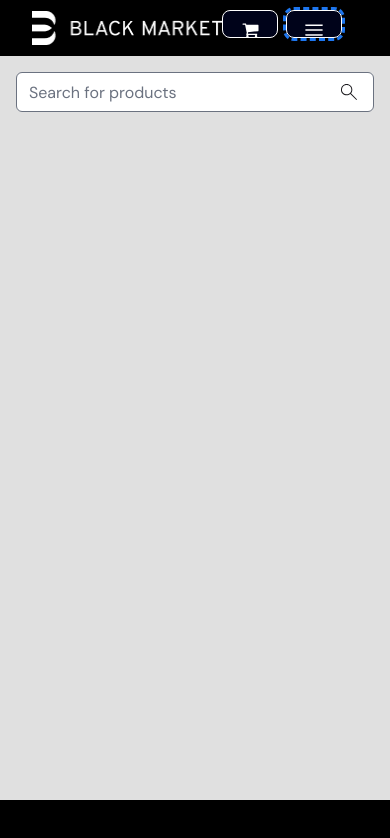
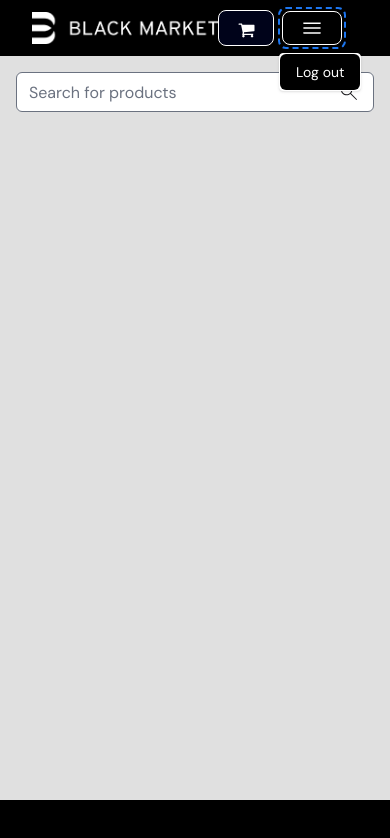
Before and after one commit to frankvielma/rs-blackmarket-fv, a Next.js app: page /dashboard in a window 390 px wide. Both pictures are taken after a click on the button 314 px from the left and 23 px from the top of the page. Shown: the top 838 px of the page. Built offline with nearby package versions, Linux system fonts and the light colour scheme.

Commit message:
fix dropdown in mobile view

```diff
--- /dev/null
+++ b/components/DropdownBig.tsx
@@ -0,0 +1,29 @@
+import { Dropdown } from 'flowbite-react'
+import { deleteCookie } from 'cookies-next'
+import { useRouter } from 'next/navigation'
+
+export default function DropdownBig() {
+  const router = useRouter()
+
+  const LogOut = () => {
+    deleteCookie('access_token')
+    router.push('/login')
+  }
+
+  return (
+    <>
+      <div className="custom-focus space-x-2 rounded-md border-none bg-black text-white hover:bg-hover active:bg-hover active:outline-none active:ring-2 active:ring-offset-2 hidden lg:block">
+        <Dropdown label='My Account' arrowIcon={true} size="lg">
+          <Dropdown.Divider />
+          <Dropdown.Item
+            id="logout"
+            onClick={LogOut}
+            className="custom-focus space-x-2 rounded-md border-none bg-black px-4 text-white hover:bg-hover active:bg-hover active:outline-none active:ring-2 active:ring-offset-2"
+          >
+            Log out
+          </Dropdown.Item>
+        </Dropdown>
+      </div>
+    </>
+  )
+}
--- a/components/DropdownCustom.tsx
+++ /dev/null
@@ -1,27 +0,0 @@
-import { Dropdown } from 'flowbite-react'
-import { deleteCookie } from 'cookies-next'
-import { useRouter } from 'next/navigation'
-
-export default function DropdownCustom() {
-  const router = useRouter()
-
-  const LogOut = () => {
-    deleteCookie('access_token')
-    router.push('/login')
-  }
-
-  return (
-    <div className="custom-focus space-x-2 rounded-md border-none bg-black text-white hover:bg-hover active:bg-hover active:outline-none active:ring-2 active:ring-offset-2">
-      <Dropdown label="My Account" size="lg">
-        <Dropdown.Divider />
-        <Dropdown.Item
-          id="logout"
-          onClick={LogOut}
-          className="custom-focus space-x-2 rounded-md border-none bg-black px-4 text-white hover:bg-hover active:bg-hover active:outline-none active:ring-2 active:ring-offset-2"
-        >
-          Log out
-        </Dropdown.Item>
-      </Dropdown>
-    </div>
-  )
-}
--- /dev/null
+++ b/components/DropdownSmall.tsx
@@ -0,0 +1,30 @@
+import { Dropdown } from 'flowbite-react'
+import { deleteCookie } from 'cookies-next'
+import { useRouter } from 'next/navigation'
+import IconMenu from '@/components/IconMenu'
+
+export default function DropdownSmall() {
+  const router = useRouter()
+
+  const LogOut = () => {
+    deleteCookie('access_token')
+    router.push('/login')
+  }
+
+  return (
+    <>
+      <div className="custom-focus space-x-2 rounded-md border-none bg-black text-white hover:bg-hover active:bg-hover active:outline-none active:ring-2 active:ring-offset-2 lg:hidden">
+        <Dropdown label=<IconMenu/> arrowIcon={false} size="lg">
+          <Dropdown.Divider />
+          <Dropdown.Item
+            id="logout"
+            onClick={LogOut}
+            className="custom-focus space-x-2 rounded-md border-none bg-black px-4 text-white hover:bg-hover active:bg-hover active:outline-none active:ring-2 active:ring-offset-2"
+          >
+            Log out
+          </Dropdown.Item>
+        </Dropdown>
+      </div>
+    </>
+  )
+}
--- a/components/Header.tsx
+++ b/components/Header.tsx
@@ -2,7 +2,8 @@ import LogoHeader from '@/components/LogoHeader'
 import Link from 'next/link'
 import Cart from '@/components/Cart'
 import Button, { Variants, Sizes } from '@/components/Button'
-import Dropdown from '@/components/DropdownCustom'
+import DropdownBig from '@/components/DropdownBig'
+import DropdownSmall from '@/components/DropdownSmall'
 
 export default function Header() {
   return (
@@ -25,9 +26,7 @@ export default function Header() {
             }}
           />
         </div>
-        <div className="hidden lg:block">
-          <Dropdown />
-        </div>
+        <DropdownBig />
 
         <div className="hidden lg:block">
           <Link
@@ -48,7 +47,7 @@ export default function Header() {
 
         <div className="flex items-center justify-end space-x-2 pr-4 lg:hidden">
           <div>
-            <button className="disabled:bg-light-grey disabled:text-dark-grey h-11 h-7 w-14 rounded rounded-lg border border-white bg-dark-violet font-normal text-white hover:bg-hover focus:outline-dashed focus:outline-focus active:bg-active active:text-white active:outline active:outline-2 active:outline-active-outline disabled:outline-none">
+            <button className="disabled:bg-light-grey disabled:text-dark-grey h-9 w-14 rounded-lg border border-white bg-dark-violet font-normal text-white hover:bg-hover focus:outline-dashed focus:outline-focus active:bg-active active:text-white active:outline active:outline-2 active:outline-active-outline disabled:outline-none">
               <svg
                 className="inline text-white"
                 width="17"
@@ -64,23 +63,7 @@ export default function Header() {
               </svg>
             </button>
           </div>
-          <div>
-            <button className="disabled:bg-light-grey disabled:text-dark-grey h-11 h-7 w-14 rounded rounded-lg border border-white bg-dark-violet font-normal text-white hover:bg-hover focus:outline-dashed focus:outline-focus active:bg-active active:text-white active:outline active:outline-2 active:outline-active-outline disabled:outline-none">
-              <svg
-                width="18"
-                height="12"
-                viewBox="0 0 18 12"
-                fill="none"
-                xmlns="http://www.w3.org/2000/svg"
-                className="inline text-white"
-              >
-                <path
-                  d="M1 11.625C0.783333 11.625 0.604333 11.5543 0.463 11.413C0.321 11.271 0.25 11.0917 0.25 10.875C0.25 10.675 0.321 10.5 0.463 10.35C0.604333 10.2 0.783333 10.125 1 10.125H17C17.2167 10.125 17.396 10.2 17.538 10.35C17.6793 10.5 17.75 10.675 17.75 10.875C17.75 11.0917 17.6793 11.271 17.538 11.413C17.396 11.5543 17.2167 11.625 17 11.625H1ZM1 6.75C0.783333 6.75 0.604333 6.679 0.463 6.537C0.321 6.39567 0.25 6.21667 0.25 6C0.25 5.78333 0.321 5.604 0.463 5.462C0.604333 5.32067 0.783333 5.25 1 5.25H17C17.2167 5.25 17.396 5.32067 17.538 5.462C17.6793 5.604 17.75 5.78333 17.75 6C17.75 6.21667 17.6793 6.39567 17.538 6.537C17.396 6.679 17.2167 6.75 17 6.75H1ZM1 1.875C0.783333 1.875 0.604333 1.8 0.463 1.65C0.321 1.5 0.25 1.325 0.25 1.125C0.25 0.908333 0.321 0.729333 0.463 0.588C0.604333 0.446 0.783333 0.375 1 0.375H17C17.2167 0.375 17.396 0.446 17.538 0.588C17.6793 0.729333 17.75 0.908333 17.75 1.125C17.75 1.325 17.6793 1.5 17.538 1.65C17.396 1.8 17.2167 1.875 17 1.875H1Z"
-                  fill="currentColor"
-                ></path>
-              </svg>
-            </button>
-          </div>
+          <DropdownSmall />
         </div>
       </div>
       <div className="mt-4 flex flex-col rounded-md bg-white lg:hidden">
--- /dev/null
+++ b/components/IconMenu.tsx
@@ -0,0 +1,22 @@
+/**
+ * Renders the logo as an SVG component.
+ *
+ * @return {JSX.Element} The SVG logo component.
+ */
+export default function IconMenu() {
+  return (
+    <svg
+      width="18"
+      height="12"
+      viewBox="0 0 18 12"
+      fill="none"
+      xmlns="http://www.w3.org/2000/svg"
+      className="inline text-white"
+    >
+      <path
+        d="M1 11.625C0.783333 11.625 0.604333 11.5543 0.463 11.413C0.321 11.271 0.25 11.0917 0.25 10.875C0.25 10.675 0.321 10.5 0.463 10.35C0.604333 10.2 0.783333 10.125 1 10.125H17C17.2167 10.125 17.396 10.2 17.538 10.35C17.6793 10.5 17.75 10.675 17.75 10.875C17.75 11.0917 17.6793 11.271 17.538 11.413C17.396 11.5543 17.2167 11.625 17 11.625H1ZM1 6.75C0.783333 6.75 0.604333 6.679 0.463 6.537C0.321 6.39567 0.25 6.21667 0.25 6C0.25 5.78333 0.321 5.604 0.463 5.462C0.604333 5.32067 0.783333 5.25 1 5.25H17C17.2167 5.25 17.396 5.32067 17.538 5.462C17.6793 5.604 17.75 5.78333 17.75 6C17.75 6.21667 17.6793 6.39567 17.538 6.537C17.396 6.679 17.2167 6.75 17 6.75H1ZM1 1.875C0.783333 1.875 0.604333 1.8 0.463 1.65C0.321 1.5 0.25 1.325 0.25 1.125C0.25 0.908333 0.321 0.729333 0.463 0.588C0.604333 0.446 0.783333 0.375 1 0.375H17C17.2167 0.375 17.396 0.446 17.538 0.588C17.6793 0.729333 17.75 0.908333 17.75 1.125C17.75 1.325 17.6793 1.5 17.538 1.65C17.396 1.8 17.2167 1.875 17 1.875H1Z"
+        fill="currentColor"
+      ></path>
+    </svg>
+  )
+}
```
Also changed, not shown: 1 other file (tests, documents, lock files or other folders).
